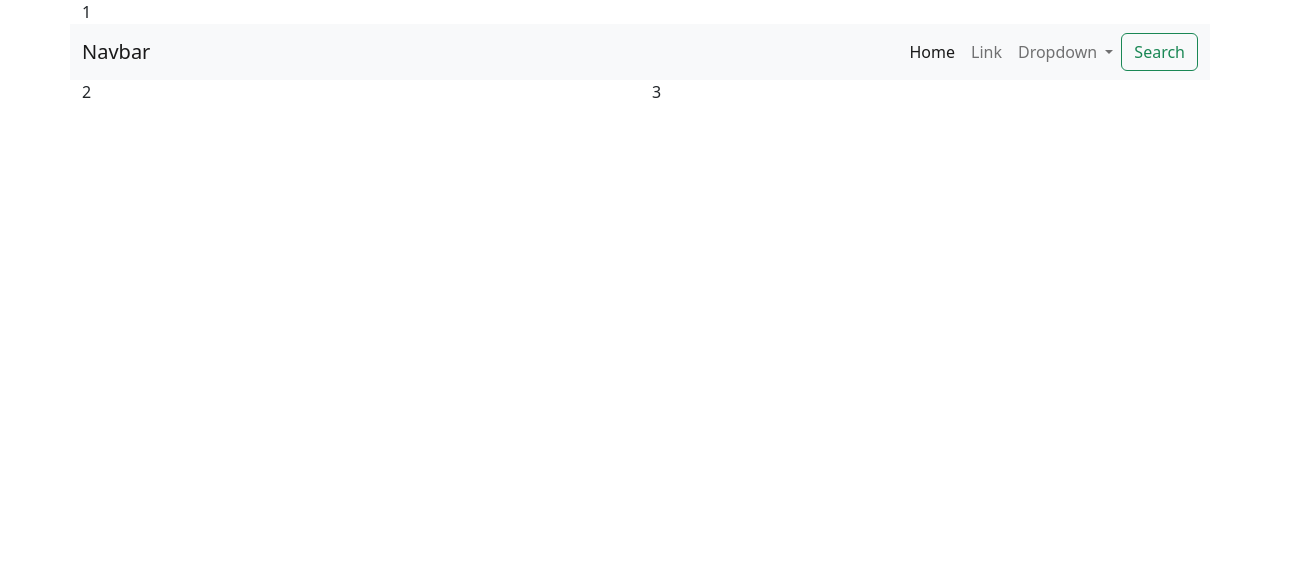
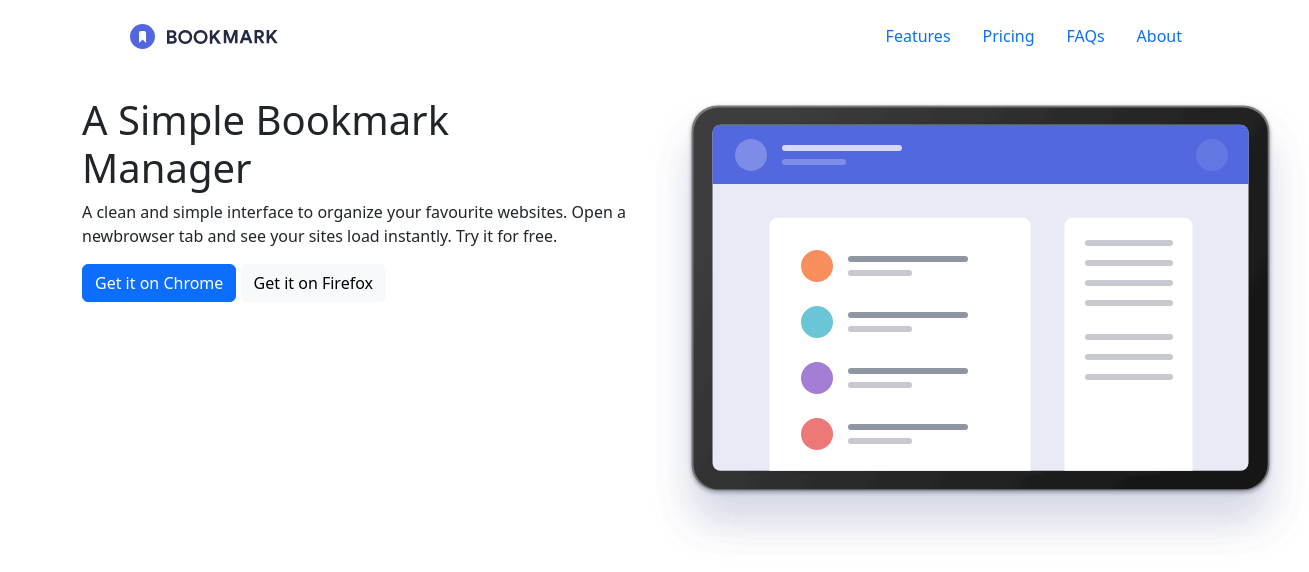
Before and after one commit to UmaUma8/SPRINT2, a website: page index.html in a window 1280 px wide. Shown: the whole page, 1309 px wide, since content can reach past the window. Drawn offline with nearby package versions, Linux system fonts and the light colour scheme.

Commit message:
creando proyecto

```diff
--- a/index.html
+++ b/index.html
@@ -10,43 +10,40 @@
 <body>
         <div class="container">
         <div class="row">
-            <div class="col-12">1</div>
-            <nav class="navbar navbar-expand-lg bg-light">
-                <div class="container-fluid">
-                  <a class="navbar-brand" href="#">Navbar</a>
+            <div class="col-sm-12"></div>
 
-                    <form class="d-flex" role="search">
-                        <button class="navbar-toggler" type="button" data-bs-toggle="collapse" data-bs-target="#navbarSupportedContent" aria-controls="navbarSupportedContent" aria-expanded="false" aria-label="Toggle navigation">
-                            <span class="navbar-toggler-icon"></span>
-                          </button>
-                          <div class="collapse navbar-collapse" id="navbarSupportedContent">
-                            <ul class="navbar-nav me-auto mb-2 mb-lg-0">
-                              <li class="nav-item">
-                                <a class="nav-link active" aria-current="page" href="#">Home</a>
-                              </li>
-                              <li class="nav-item">
-                                <a class="nav-link" href="#">Link</a>
-                              </li>
-                              <li class="nav-item dropdown">
-                                <a class="nav-link dropdown-toggle" href="#" role="button" data-bs-toggle="dropdown" aria-expanded="false">
-                                  Dropdown
-                                </a>
+            <div class="container">
+              <header class="d-flex flex-wrap justify-content-center py-3 mb-4">
+                <a href="/" class="d-flex align-items-center mb-3 mb-md-0 me-md-auto text-dark text-decoration-none">
+                  <svg class="bi me-2" width="40" height="32"><use xlink:href="#bootstrap"></use></svg>
+                  <img src="./Imagenes/logo-bookmark.svg" alt="">
+                </a>
 
-                              </li>
-
-                            </ul>
-                      <button class="btn btn-outline-success" type="submit">Search</button>
-                    </form>
-                  </div>
-                </div>
-              </nav>
+                <ul class="nav nav-pills">
+                  <li class="nav-item"><a href="#" class="nav-link">Features</a></li>
+                  <li class="nav-item"><a href="#" class="nav-link">Pricing</a></li>
+                  <li class="nav-item"><a href="#" class="nav-link">FAQs</a></li>
+                  <li class="nav-item"><a href="#" class="nav-link">About</a></li>
+                </ul>
+              </header>
+            </div>
 
             <div class="row"></div>
         </div>
 
         <div class="row">
-            <div class="col-6">2</div>
-            <div class="col-6">3</div>
+            <div class="col-sm-6">
+              <h1> A Simple Bookmark Manager</h1>
+              <p>A clean and simple interface to organize your favourite websites. Open a newbrowser tab and see your sites load instantly. Try it for free. </p>
+              <button class="btn btn-primary" type="submit">Get it on Chrome</button>
+              <button type="button" class="btn btn-light">Get it on Firefox</button>
+            </div>
+            <div class="col-sm-6">
+              <img src="./Imagenes/illustration-hero.svg" alt="">
+            </div>
+           <!-- <div class="figura">-->
+
+            </div>
         </div>
 
     </div>
```
Also changed, not shown: styles.css.
